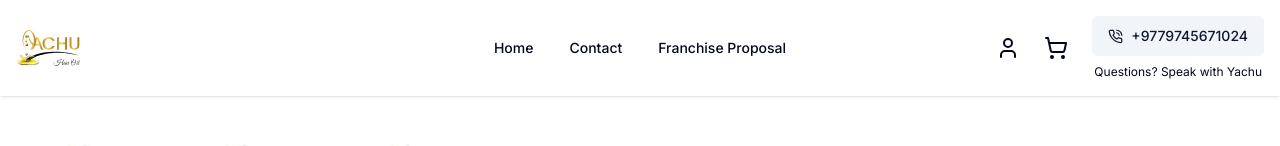
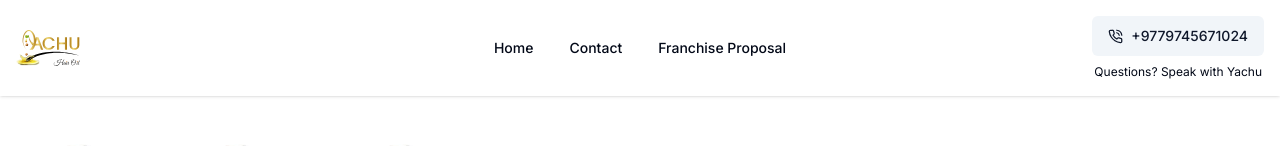
Before and after one commit to manavkhadka0/yachu, a Next.js app: page / in a window 1280 px wide. Shown: the top 146 px of the page. Built offline with nearby package versions, Linux system fonts and the light colour scheme.

Commit message:
Remove unused code in NavActions component

```diff
--- a/components/layout/header/navbar/NavActions.tsx
+++ b/components/layout/header/navbar/NavActions.tsx
@@ -12,12 +12,12 @@ import NavMenusMobile from "./NavMenusMobile";
 const NavActions = () => {
   return (
     <div className=" flex gap-2 items-center   justify-end">
-      <Button variant={"ghost"} size={"icon"} className="lg:block hidden">
+      {/* <Button variant={"ghost"} size={"icon"} className="lg:block hidden">
         <UserIcon />
       </Button>
       <Button variant={"ghost"} size={"icon"} className="lg:block hidden">
         <ShoppingCartIcon />
-      </Button>
+      </Button> */}
       <div className=" hidden lg:flex gap-2 flex-col items-center">
         <Link href={"tel:+9779745671024"}>
           <Button className="  inline-flex gap-2 " variant={"secondary"}>
```
